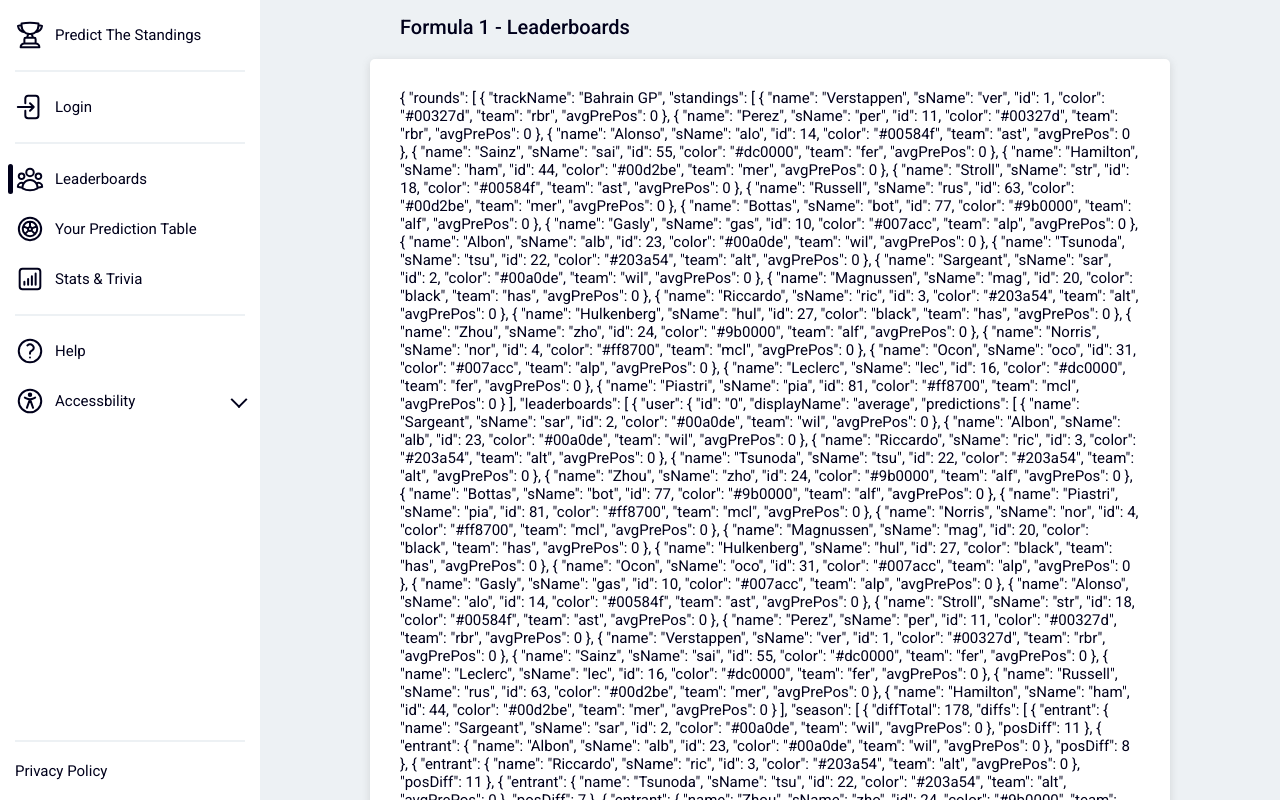
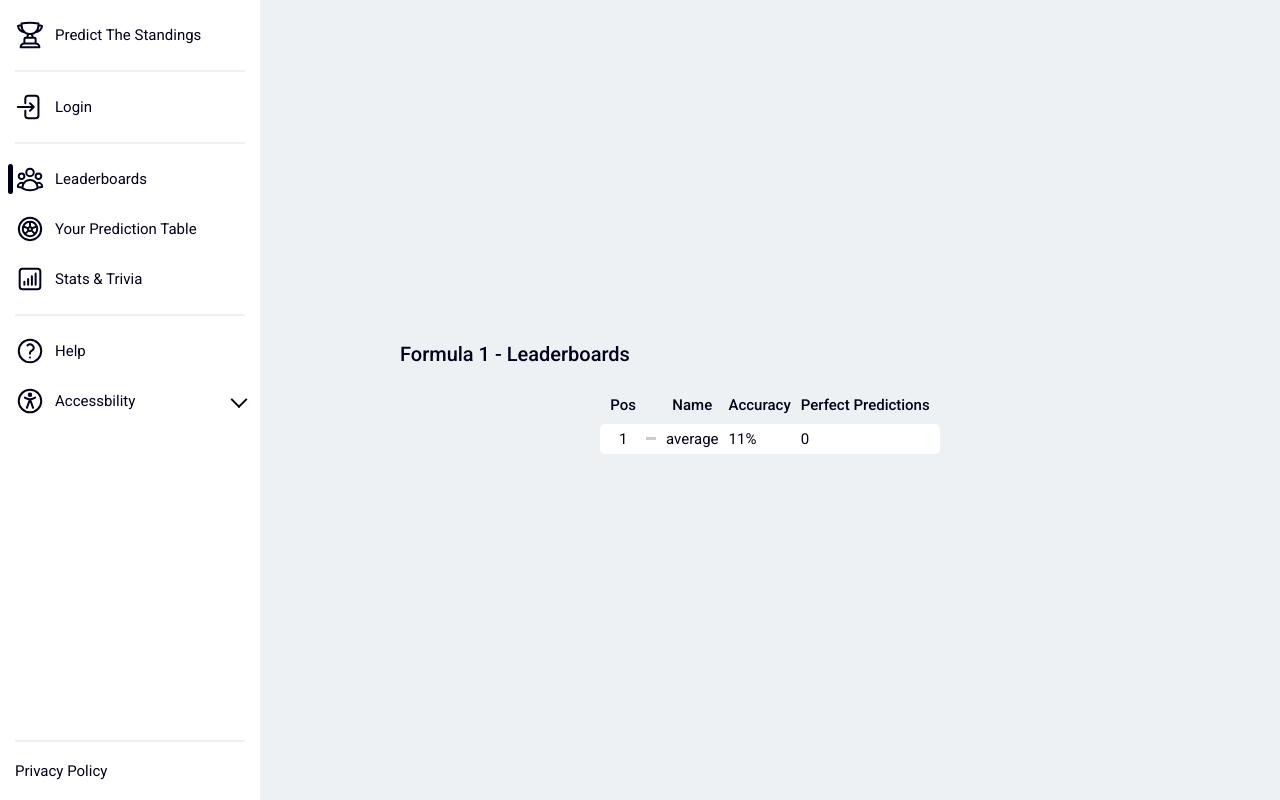
Before and after one commit to davidwillprice/predict-the-standings, a Next.js app: page /formula-1/2024 in a window 1280 px wide. Shown: the top 800 px of the page. Built offline with nearby package versions, Linux system fonts and the light colour scheme; no server answers; the database is empty.

Commit message:
Set up base prediction table UI

```diff
--- a/app/formula-1/2024/page.tsx
+++ b/app/formula-1/2024/page.tsx
@@ -1,9 +1,9 @@
 import { unstable_cache } from "next/cache";
 
-import { Panel } from "@components/panels/panel";
 import { PanelHeading } from "@components/panels/panel-heading";
+import { LeaderboardContainer } from "@components/leaderboards/leaderboard-container";
+
 import { getAllPredictonData } from "@lib/game-functions";
-
 import { rounds, entrants } from "@data/formula-1/2024";
 
 import { Sport } from "@custom-types/misc";
@@ -37,13 +37,14 @@
       <PanelHeading>
         <h1>Formula 1 - Leaderboards</h1>
       </PanelHeading>
-      <Panel>
-        <p>{predictionData ? JSON.stringify(predictionData, null, 2) : ""}</p>
-        <p>
-          Leaderboard page for the selected season. Clicking on the name of a
-          player takes you to their standings page.
-        </p>
-      </Panel>
+      {predictionData ? (
+        <LeaderboardContainer
+          rounds={JSON.parse(JSON.stringify(predictionData.rounds))}
+          users={JSON.parse(JSON.stringify(predictionData.users))}
+        />
+      ) : (
+        <p>Unable to obtain prediction data</p>
+      )}
     </>
   );
 };
--- /dev/null
+++ b/src/ui/components/leaderboards/leaderboard-container.tsx
@@ -0,0 +1,14 @@
+"use client";
+
+import { Leaderboard } from "./leaderboard";
+
+import { Round, Users } from "@custom-types/game-types";
+
+interface Props {
+  rounds: Round[];
+  users: Users;
+}
+
+export const LeaderboardContainer = ({ rounds, users }: Props) => {
+  return <Leaderboard rounds={rounds} roundIndex={0} />;
+};
--- /dev/null
+++ b/src/ui/components/leaderboards/leaderboard.module.scss
@@ -0,0 +1,37 @@
+@import "@styles/sass-variables.scss";
+
+.position {
+  text-align: center;
+}
+.positionDiff {
+  width: 20px;
+  i {
+    border: solid $secondary-color;
+    border-width: 0 3px 3px 0;
+    display: inline-block;
+    padding: 3px;
+  }
+}
+.posChange i {
+  transform: rotate(225deg) translate(-1px, -1px);
+  border-color: $success-color;
+}
+.negChange i {
+  transform: rotate(45deg) translate(-2px, -2px);
+  border-color: $error-color;
+}
+.noChange i {
+  border-width: 0 0 3px 0;
+  padding: 1.5px 5px;
+  transform: translateY(-4px);
+  opacity: 0.2;
+}
+
+@media (max-width: $small-mobile-menu-breakpoint) {
+  .leaderboard {
+    td,
+    th {
+      font-size: 14px;
+    }
+  }
+}
--- /dev/null
+++ b/src/ui/components/leaderboards/leaderboard.tsx
@@ -0,0 +1,49 @@
+import styles from "@components/leaderboards/leaderboard.module.scss";
+import predictStyles from "@styles/prediction-table.module.scss";
+
+import { Round } from "@custom-types/game-types";
+
+interface Props {
+  rounds: Round[];
+  roundIndex: number;
+}
+
+export const Leaderboard = ({ rounds, roundIndex }: Props) => {
+  return (
+    <div className={predictStyles.prediction_table}>
+      <table className={styles.leaderboard}>
+        <thead>
+          <tr>
+            <th className={styles.position}>Pos</th>
+            <th aria-label="Position change header"></th>
+            <th>Name</th>
+            <th>Accuracy</th>
+            <th>Perfect Predictions</th>
+          </tr>
+        </thead>
+        <tbody>
+          {rounds[roundIndex].leaderboards.map((row, index) => (
+            <tr
+              key={row.user.displayName}
+              className={predictStyles.prediction_table_row}>
+              <td className={styles.position}>{index + 1}</td>
+              <td
+                className={`${styles.positionDiff} ${
+                  row.prevRdDiff > 0
+                    ? styles.posChange
+                    : row.prevRdDiff < 0
+                    ? styles.negChange
+                    : styles.noChange
+                }`}>
+                <i></i>
+              </td>
+              <td>{row.user.displayName}</td>
+              <td>{`${row.percentCorrect}%`}</td>
+              <td>{row.user.season[roundIndex].diffCounts[0]}</td>
+            </tr>
+          ))}
+        </tbody>
+      </table>
+    </div>
+  );
+};
--- a/src/ui/styles/prediction-table.module.scss
+++ b/src/ui/styles/prediction-table.module.scss
@@ -17,6 +17,15 @@
     background-color: transparent;
     border: none;
   }
+  th {
+    padding: 5px;
+  }
+  th:first-child {
+    padding-left: 10px;
+  }
+  th:last-child {
+    padding-right: 10px;
+  }
 }
 
 .prediction_table_row {
@@ -29,12 +38,12 @@
   }
   td:first-child {
     border-radius: 5px 0 0 5px;
-    padding-left: 15px;
+    padding-left: 10px;
   }
   td:last-child {
     border-radius: 0 5px 5px 0;
     text-align: left;
-    padding-right: 15px;
+    padding-right: 10px;
   }
 }
 
--- a/src/ui/styles/sass-variables.scss
+++ b/src/ui/styles/sass-variables.scss
@@ -19,3 +19,4 @@
 
 $tablet-menu-breakpoint: 700px;
 $mobile-menu-breakpoint: 600px;
+$small-mobile-menu-breakpoint: 400px;
```
